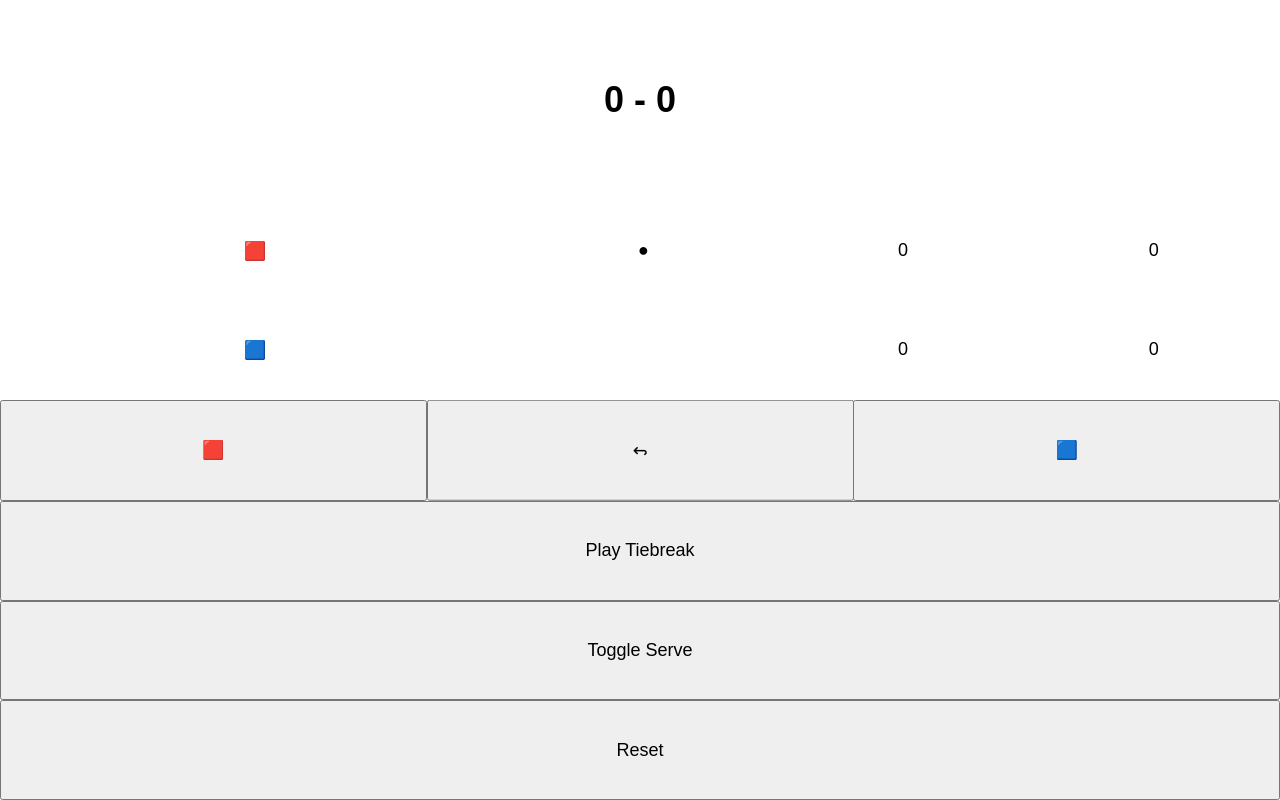
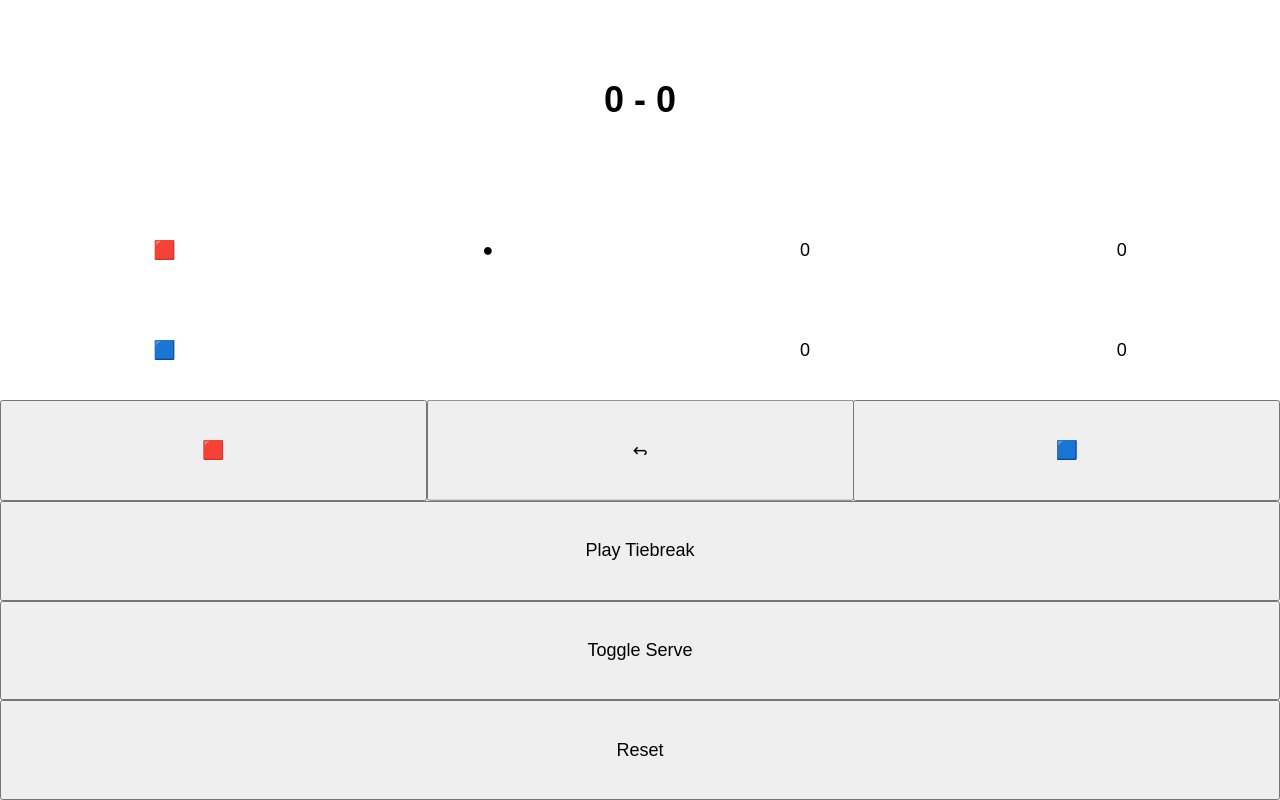
Before and after one commit to vinhanguyen/tennis, a React (Vite) app: page / in a window 1280 px wide. Built offline with nearby package versions, Linux system fonts and the light colour scheme.

Commit message:
Use flex layout for scoreboard

```diff
--- a/src/Scoreboard.tsx
+++ b/src/Scoreboard.tsx
@@ -29,21 +29,15 @@ export default function Scoreboard({point}: ScoreboardProps) {
   const [p1Points, p2Points] = mappedPoints;
 
   return (
-    <table>
-      <tbody>
-        <tr>
-          <td>🟥</td>
-          <td>{p1Serve && '●'}</td>
-          <td>{p1Games}</td>
-          <td>{p1Points}</td>
-        </tr>
-        <tr>
-          <td>🟦</td>
-          <td>{!p1Serve && '●'}</td>
-          <td>{p2Games}</td>
-          <td>{p2Points}</td>
-        </tr>
-      </tbody>
-    </table>
+    <section>
+      <div>🟥</div>
+      <div>🟦</div>
+      <div>{p1Serve && '●'}</div>
+      <div>{!p1Serve && '●'}</div>
+      <div>{p1Points}</div>
+      <div>{p2Points}</div>
+      <div>{p1Games}</div>
+      <div>{p2Games}</div>
+    </section>
   );
 }
--- a/src/index.css
+++ b/src/index.css
@@ -21,12 +21,17 @@ h1 {
   align-items: center;
 }
 
-table {
+section {
   flex: 1;
+  display: flex;
+  flex-flow: column wrap;
 }
 
-td {
-  text-align: center;
+section div {
+  flex: 1 0 50%;
+  display: flex;
+  justify-content: center;
+  align-items: center;
 }
 
 footer {
```
